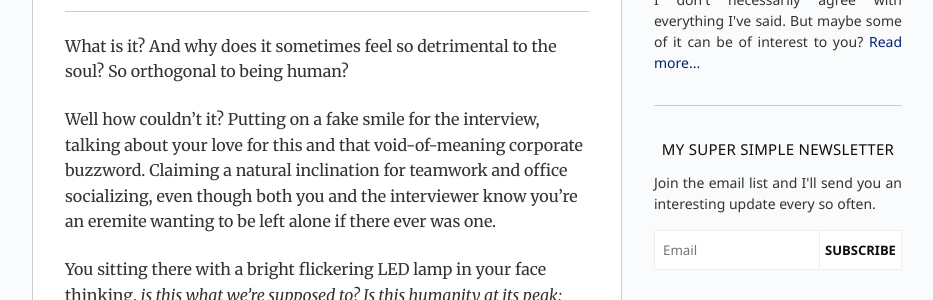
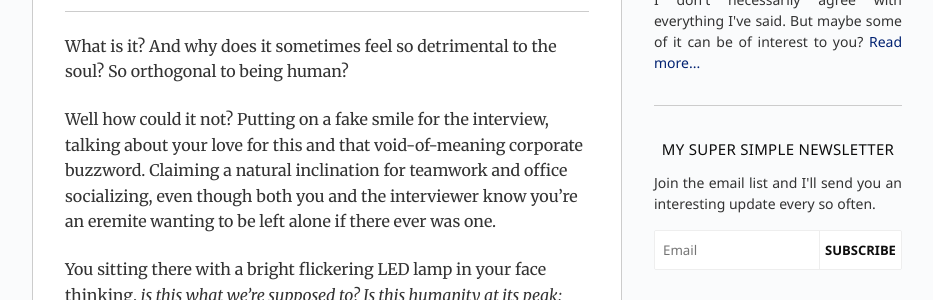
Before and after one commit to gdbroman/broman.blog, a Jekyll site: the page built from _posts/2020/2020-08-13-on-being-employable.md, in a window 1280 px wide. Shown: the part 515-815 px from the top of the page, without its empty margins (173-1106 px from the left). Built offline with Jekyll 4.4.1, drawn with Linux system fonts in a browser that asks for light colours.

Commit message:
revision

```diff
--- a/_posts/2020/2020-08-13-on-being-employable.md
+++ b/_posts/2020/2020-08-13-on-being-employable.md
@@ -5,7 +5,7 @@
 
 What is it? And why does it sometimes feel so detrimental to the soul? So orthogonal to being human?
 
-Well how couldn’t it? Putting on a fake smile for the interview, talking about your love for this and that void-of-meaning corporate buzzword. Claiming a natural inclination for teamwork and office socializing, even though both you and the interviewer know you’re an eremite wanting to be left alone if there ever was one.
+Well how could it not? Putting on a fake smile for the interview, talking about your love for this and that void-of-meaning corporate buzzword. Claiming a natural inclination for teamwork and office socializing, even though both you and the interviewer know you’re an eremite wanting to be left alone if there ever was one.
 
 You sitting there with a bright flickering LED lamp in your face thinking, _is this what we’re supposed to? Is this humanity at its peak: Sitting inside rectangular shaped cement blocks during the day’s most precious hours?_ You don’t say that of course - or that would be _“unprofessional”_. Instead you go on about how you, as an [insert bullshit corporate title here] _love_ what you do (even though you never use that word even for your family members), how you’re always on time and do not shy away from working hard (sort of implicitly communicating that you indeed will do as you’re told and be an office slave from nine to five every weekday and maybe even on the weekends).
 
```
